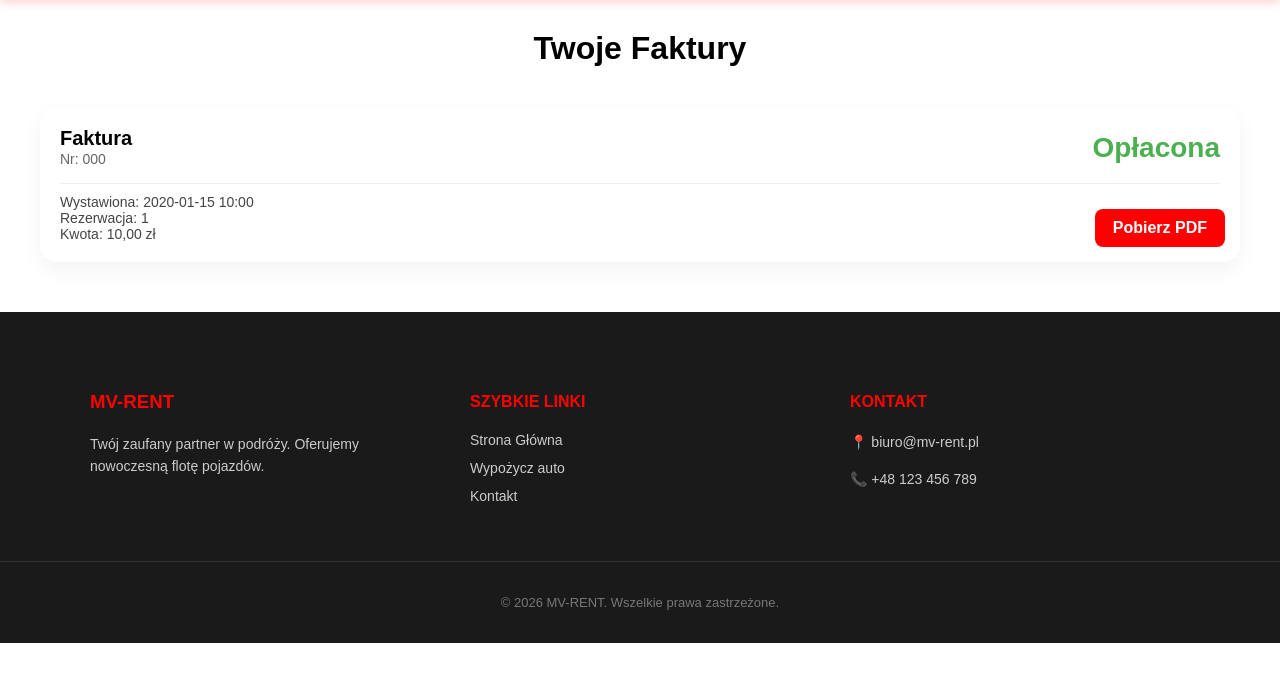
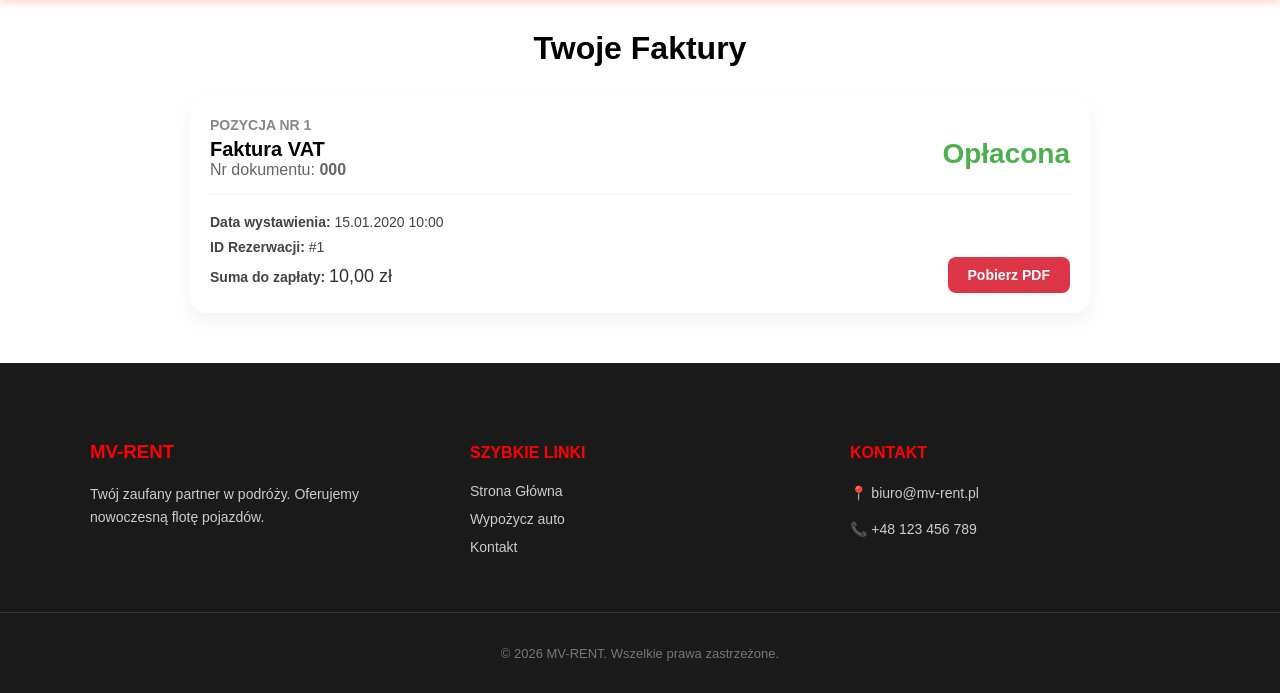
Before and after one commit to Kuba343/projektdjango, a Django app: page /invoice/ in a window 1280 px wide. Shown: the part 80-773 px from the top of the page. Run offline with Django 5.2, Linux system fonts and the light colour scheme; a user stored in the database is signed in; tables that the repository leaves empty hold one stand-in row (values such as "Sample post"); parts of the project's set-up code (start-up, migrations or seed data) failed here and were passed over.

```diff
--- a/strona/templates/invoice.html
+++ b/strona/templates/invoice.html
@@ -3,45 +3,72 @@
 
 {% block content %}
 <style>
-    .branch-card-custom {
-    position: relative; /* kluczowe */
+    /* Zmieniamy grid na flex-column, aby faktury były jedna pod drugą */
+    .invoice-list-container {
+        display: flex;
+        flex-direction: column;
+        gap: 20px;
+        max-width: 900px; /* Opcjonalnie: ograniczamy szerokość dla lepszego wyglądu */
+        margin: 0 auto;
+    }
+
+    .branch-card-custom.invoice-card {
+        position: relative;
+        width: 100%; /* Pełna szerokość kontenera */
+        box-sizing: border-box;
+        display: flex;
+        flex-direction: column;
+        padding: 20px;
+    }
+
+    /* Styl dla numeracji (Lp.) */
+    .invoice-index {
+        font-size: 14px;
+        color: #888;
+        font-weight: bold;
+        margin-bottom: 5px;
+        text-transform: uppercase;
     }
 
     .pdf-bottom-btn {
         position: absolute;
-    bottom: 15px;
-    right: 15px;
-    background: red;
+        bottom: 20px;
+        right: 20px;
+        background: #dc3545;
         color: white;
-    padding: 10px 18px;
+        padding: 10px 20px;
         border-radius: 8px;
         font-weight: bold;
         text-decoration: none;
         transition: 0.2s;
         z-index: 10;
+        font-size: 14px;
     }
 
     .pdf-bottom-btn:hover {
         background: #b30000;
+        transform: translateY(-2px);
     }
 </style>
 
 <div class="status-container-wrapper" style="margin-top: 30px;">
-    <h2 class="status-title-alt">Twoje Faktury</h2>
+    <h2 class="status-title-alt" style="text-align: center; margin-bottom: 30px;">Twoje Faktury</h2>
 
     {% if invoices %}
-        <div class="branch-grid-custom">
+        <div class="invoice-list-container">
 
             {% for invoice in invoices %}
             <div class="branch-card-custom invoice-card">
 
-                <div class="branch-info-custom">
+                <div class="invoice-index">Pozycja nr {{ forloop.counter }}</div>
+
+                <div class="branch-info-custom" style="display: flex; justify-content: space-between; align-items: flex-start;">
                     <div>
-                        <span class="branch-city-name">Faktura</span>
-                        <span class="branch-street-name">Nr: {{ invoice.invoice_number }}</span>
+                        <span class="branch-city-name" style="font-size: 20px; display: block;">Faktura VAT</span>
+                        <span class="branch-street-name" style="font-size: 16px;">Nr dokumentu: <strong>{{ invoice.invoice_number }}</strong></span>
                     </div>
 
-                    <div class="branch-counter-box" style="text-align: right;">
+                    <div class="branch-counter-box">
                         <span class="count-number-custom
                             {% if invoice.status == 'PAID' %}count-green-custom
                             {% elif invoice.status == 'PENDING' %}count-yellow-custom
@@ -53,15 +80,14 @@
                     </div>
                 </div>
 
-                <div class="branch-footer-custom">
-                    Wystawiona: {{ invoice.issued_at|date:"Y-m-d H:i" }}<br>
-                    Rezerwacja: {{ invoice.rental.id }}<br>
-                    Kwota: {{ invoice.rental.total_price }} zł
+                <div class="branch-footer-custom" style="margin-top: 15px; border-top: 1px dashed #eee; padding-top: 15px; line-height: 1.8;">
+                    <strong>Data wystawienia:</strong> {{ invoice.issued_at|date:"d.m.Y H:i" }}<br>
+                    <strong>ID Rezerwacji:</strong> #{{ invoice.rental.id }}<br>
+                    <strong>Suma do zapłaty:</strong> <span style="font-size: 18px; color: #333;">{{ invoice.rental.total_price }} zł</span>
                 </div>
 
-                <!-- 🔥 PRZYCISK W PRAWYM DOLNYM ROGU -->
-                <a href="{% url 'invoice_pdf' invoice.id %}" class="invoice-download-btn pdf-bottom-btn">
-                    Pobierz PDF
+                <a href="{% url 'invoice_pdf' invoice.id %}" class="pdf-bottom-btn">
+                    <i class="fas fa-file-pdf"></i> Pobierz PDF
                 </a>
 
             </div>
@@ -70,7 +96,9 @@
         </div>
 
     {% else %}
-        <p style="margin-top: 20px; font-size: 18px;">Brak faktur do wyświetlenia.</p>
+        <div style="text-align: center; padding: 50px;">
+            <p style="font-size: 18px; color: #666;">Brak faktur przypisanych do Twojego konta.</p>
+        </div>
     {% endif %}
 </div>
 {% endblock %}
```
Also changed, not shown: strona/templates/invoice_pdf_template.html (+4 -5 lines). Lines whose indentation alone changed are shown as unchanged.
